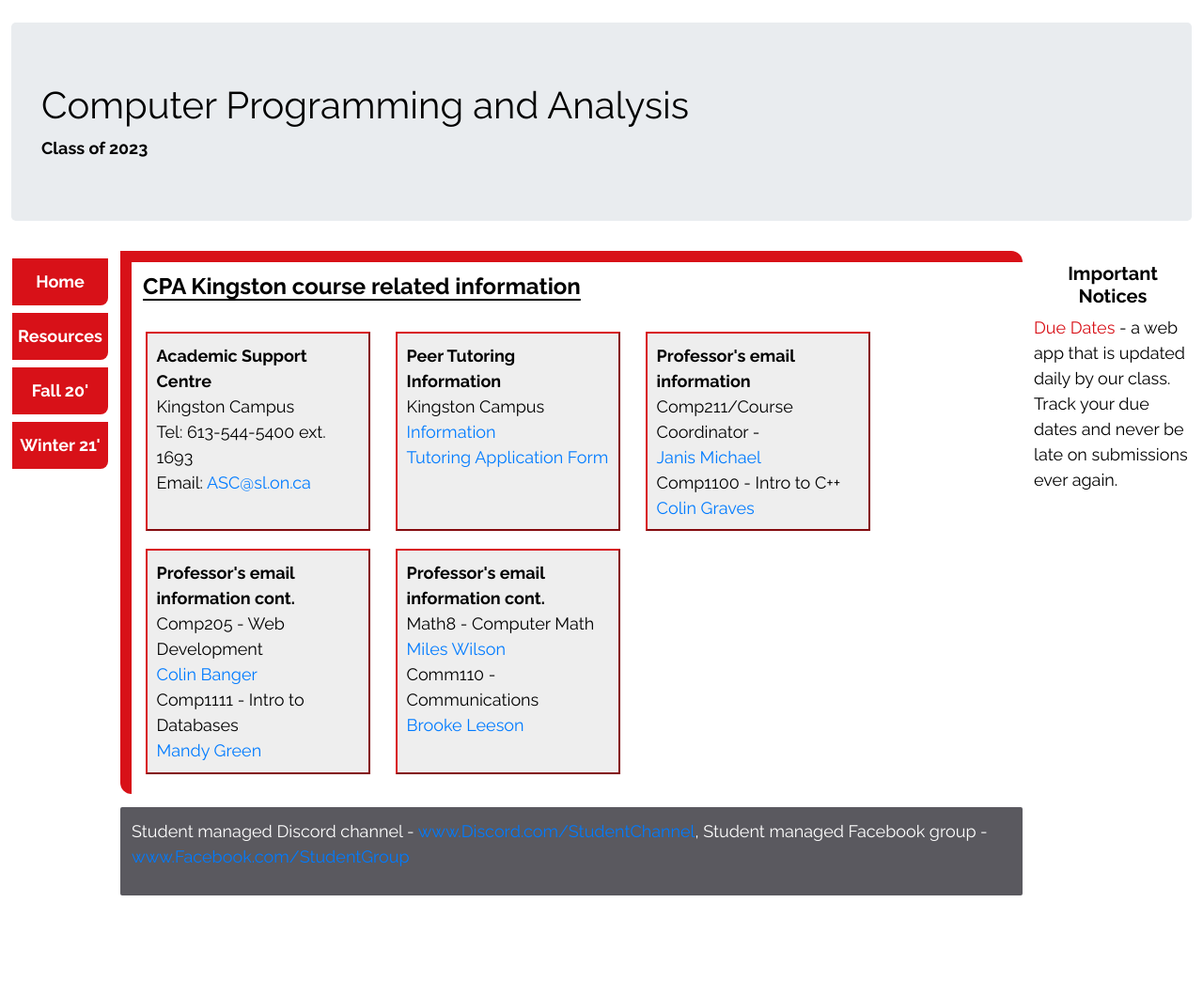
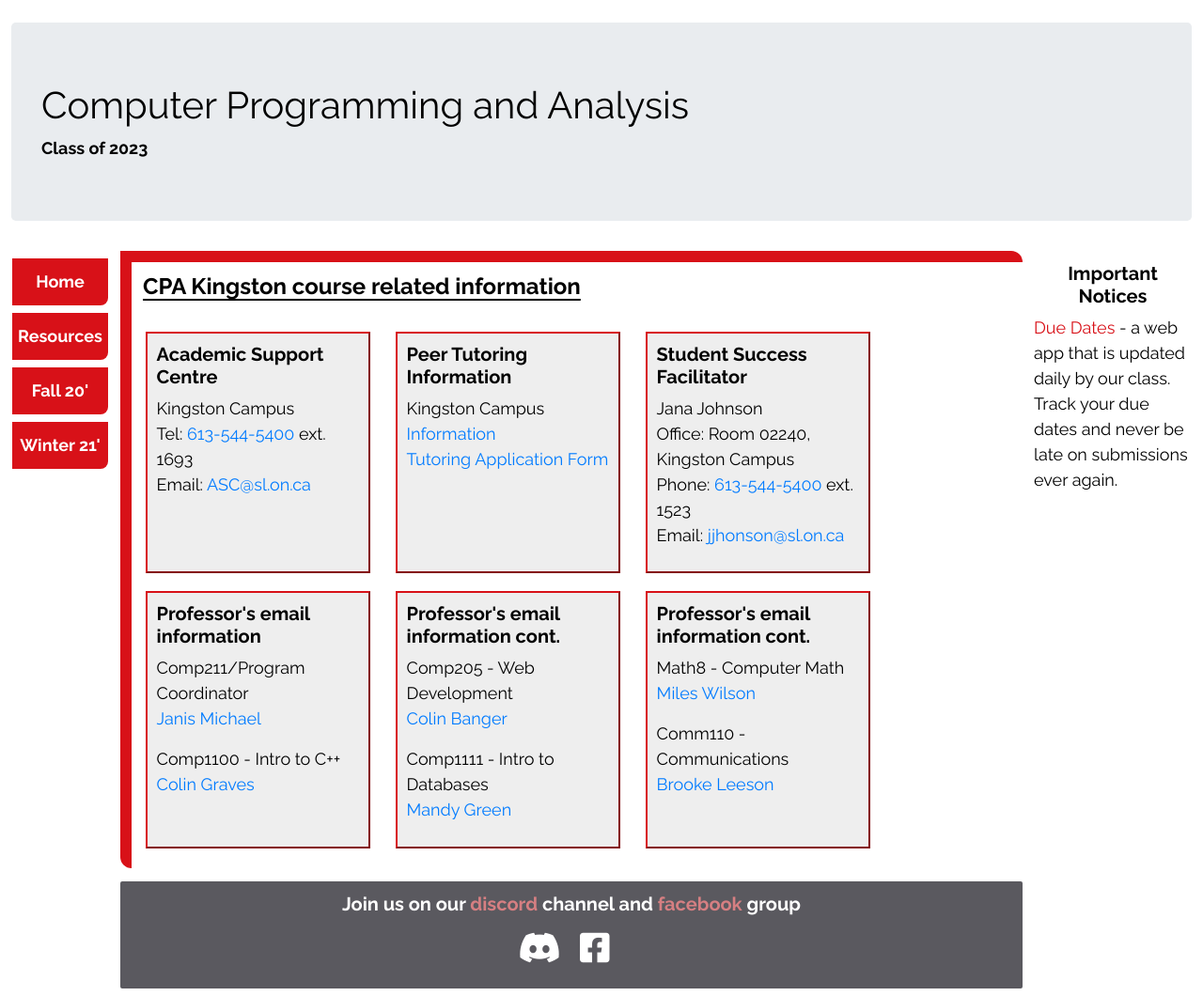
Before and after one commit to kimelizuniga/cpaclass, a plain HTML site: page page2.html in a window 1280 px wide. Shown: the whole page at 94% size. Before the commit the page ends 961 px from the top, so only its background shows below. Drawn offline with nearby package versions, Linux system fonts and the light colour scheme.

Commit message:
Add javascript and clean code

```diff
--- a/css/main.css
+++ b/css/main.css
@@ -87,10 +87,11 @@ footer {
     margin-bottom: 8px;
     margin-left: 10%;
     border-radius: 2px;
-    height: 10%;
     width: 75%;
     padding: 12px;
+    padding-bottom: 0;
     color: #FFF;
+    text-align: center;
 }
 
 li {
@@ -106,8 +107,40 @@ h4, h5 {
     font-weight: bold;
 }
 
+footer li {
+    display: inline-block;
+    font-size: 2em;
+    margin-right: 16px;
+}
+
+footer a {
+    color: white;
+}
+
+footer a:hover {
+    color: #d67f82;
+}
+
 .custom-toggler:focus {
     outline: none;
+}
+
+.redColour {
+    color: #d67f82;
+}
+
+
+/* CSS FOR STYLING MAIN BODY CONTENTS */
+
+section.mainBody a:hover
+{
+    color:  #d67f82 ;
+}
+
+section.mainBody h4 {
+    text-decoration: underline;
+    text-underline-position: under;
+    margin-bottom: 1em;
 }
 
 article.infoborder
@@ -119,18 +152,30 @@ article.infoborder
     margin-left: 1em;
 }
 
-/* CSS FOR SYLING MAIN BODY CONTENTS */
+/* GO TOP BUTTON */
 
-section.mainBody a:hover
-{
-    color:  #d67f82 ;
-}
+#goTopBtn {
+    visibility: hidden;
+    position: fixed; /* Fixed/sticky position */
+    bottom: 20px; /* Place the button at the bottom of the page */
+    right: 30px; /* Place the button 30px from the right */
+    z-index: 99; /* Make sure it does not overlap */
+    border: none; /* Remove borders */
+    outline: none; /* Remove outline */
+    background-color: #d81118; /* Set a background color */
+    color: white; /* Text color */
+    cursor: pointer; /* Add a mouse pointer on hover */
+    padding: 15px; /* Some padding */
+    border-radius: 10px; /* Rounded corners */
+    font-size: 18px; /* Increase font size */
+    transition-timing-function: ease;
+    opacity: 0;
+    transition: opacity 2s, visibility 2s;
+  }
 
-section.mainBody h4 {
-    text-decoration: underline;
-    text-underline-position: under;
-    margin-bottom: 1em;
-}
+  #goTopBtn:hover {
+      background-color: #5A595F;
+  }
 
 @media (max-width: 700px) {
 
@@ -167,8 +212,12 @@ section.mainBody h4 {
         margin: 0 auto;
     }
 
+    nav a {
+        width: 50%;
+    }
+
     nav li {
-        width: 45%;
+        width: 95%;
     }
 
 }
--- a/page2.html
+++ b/page2.html
@@ -20,46 +20,89 @@
     <section class="flexContainer">
         <nav>
             <ul>
-                <li><a href="index.html">Home</a></li>
-                <li><a href="page2.html">Resources</a></li>
-                <li><a href="firstsemester.html">Fall 20'</a></li>
-                <li><a href="index.html">Winter 21'</a></li>
+                <a href="index.html"><li>Home</li></a>
+                <a href="page2.html"><li>Resources</li></a>
+                <a href="firstsemester.html"><li>Fall 20'</li></a>
+                <a href="index.html"><li>Winter 21'</li></a>
             </ul>
         </nav>
 
         <section class="mainBody">
             <h4>CPA Kingston course related information</h4>
             <div class="row">
-                <article class="col-lg-3 infoborder"><b>Academic Support Centre</b><br>
-                Kingston Campus<br>Tel: <a href="tel:613-544-5400"></a>613-544-5400 ext. 1693<br>
-                Email: <a href="mailto:Kwritingcentre@sl.on.ca">ASC@sl.on.ca</a>
+                <article class="col-lg-3 infoborder">
+                    <h5>Academic Support Centre</h5>
+                    <ul>
+                        <li>Kingston Campus</li>
+                        <li>Tel: <a href="tel:613-544-5400">613-544-5400</a> ext. 1693</li>
+                        <li>Email: <a href="mailto:Kwritingcentre@sl.on.ca">ASC@sl.on.ca</a></li>
+                    </ul>
                 </article>
 
-                <article class="col-lg-3 infoborder"><b>Peer Tutoring Information</b><br>
-                Kingston Campus<br>
-                <a href="https://www.stlawrencecollege.ca/campuses-and-services/services-and-facilities/peer-tutoring/kingston-peer-tutor-program-information/">Information</a><br>
-                <a href="https://forms.office.com/Pages/ResponsePage.aspx?id=JzlNl7SbyUi2XGCUOT0DCwUYvvRiAoZCmMLH9E045-tURDFXM0lYMUlGSTRHMEFTRVpDREpESlE2NiQlQCN0PWcu">Tutoring Application Form</a>
+                <article class="col-lg-3 infoborder">
+                    <h5>Peer Tutoring Information</h5>
+                    <ul>
+                        <li>Kingston Campus</li>
+                        <li>
+                            <a href="https://www.stlawrencecollege.ca/campuses-and-services/services-and-facilities/peer-tutoring/kingston-peer-tutor-program-information/">Information</a>
+                        </li>
+                        <li>
+                            <a href="https://forms.office.com/Pages/ResponsePage.aspx?id=JzlNl7SbyUi2XGCUOT0DCwUYvvRiAoZCmMLH9E045-tURDFXM0lYMUlGSTRHMEFTRVpDREpESlE2NiQlQCN0PWcu">Tutoring Application Form</a>
+                        </li>
+                    </ul>
+
                 </article>
 
-                <article class="col-lg-3 infoborder"><b>Professor's email information</b><br
-                >Comp211/Course Coordinator - <br>
-                <a href="mailto:jmichael@sl.on.ca">Janis Michael</a><br>
-                Comp1100 - Intro to C++ <br>
-                <a href="mailto:CGraves@sl.on.ca">Colin Graves</a>
+                <article class="col-lg-3 infoborder">
+                    <h5>Student Success Facilitator</h5>
+                    <ul>
+                        <li>Jana Johnson</li>
+                        <li>Office: Room 02240, Kingston Campus</li>
+                        <li>Phone: <a href="tel:613-544-5400">613-544-5400</a> ext. 1523</li>
+                        <li>Email: <a href="jjohnson@sl.on.ca">jjhonson@sl.on.ca</a></li>
+                    </ul>
                 </article>
 
-                <article class="col-lg-3 infoborder"><b>Professor's email information cont.</b><br>
-                Comp205 - Web Development <br>
-                <a href="mailto:cbanger@sl.on.ca">Colin Banger</a><br>
-                Comp1111 - Intro to Databases<br>
-                <a href="mailto:mgreen@sl.on.ca">Mandy Green</a>
+                <article class="col-lg-3 infoborder">
+                    <h5>Professor's email information</h5>
+                    <ul>
+                        <li class="mb-3">
+                            Comp211/Program Coordinator
+                            <a class="d-block" href="mailto:jmichael@sl.on.ca">Janis Michael</a>
+                        </li>
+                        <li class="mb-3">
+                            Comp1100 - Intro to C++
+                            <a class="d-block" href="mailto:CGraves@sl.on.ca">Colin Graves</a>
+                        </li>
+                    </ul>
                 </article>
 
-                <article class="col-lg-3 infoborder"><b>Professor's email information cont.</b><br>
-                Math8 - Computer Math<br>
-                <a href="mailto:MCWilson@sl.on.ca">Miles Wilson</a><br>
-                Comm110 - Communications<br>
-                <a href="Bleeson@sl.on.ca">Brooke Leeson</a>
+                <article class="col-lg-3 infoborder">
+                    <h5>Professor's email information cont.</h5>
+                    <ul>
+                        <li class="mb-3">
+                            Comp205 - Web Development
+                            <a class="d-block" href="mailto:cbanger@sl.on.ca">Colin Banger</a>
+                        </li>
+                        <li class="mb-3">
+                            Comp1111 - Intro to Databases
+                            <a class="d-block" href="mailto:mgreen@sl.on.ca">Mandy Green</a>
+                        </li>
+                    </ul>
+                </article>
+
+                <article class="col-lg-3 infoborder">
+                    <h5>Professor's email information cont.</h5>
+                    <ul>
+                        <li class="mb-3">
+                            Math8 - Computer Math
+                            <a class="d-block" href="mailto:MCWilson@sl.on.ca">Miles Wilson</a>
+                        </li>
+                        <li class="mb-3">
+                            Comm110 - Communications
+                            <a class="d-block" href="mailto:Bleeson@sl.on.ca">Brooke Leeson</a>
+                        </li>
+                    </ul>
                 </article>
 
             </div>
@@ -80,16 +123,24 @@
     </section>
 
     <footer>
-        <p>
-            Student managed Discord channel - <a href="https://discord.gg/dYcxep">www.Discord.com/StudentChannel</a>,
-            Student managed Facebook group - <a href="https://www.facebook.com/groups/831296840608338/">www.Facebook.com/StudentGroup</a>
-        </p>
+        <h5>Join us on our
+            <a class="redColour" href="/">discord</a>
+            channel and
+            <a class="redColour" href="/">facebook</a>
+            group
+       </h5>
+        <ul>
+            <li><a href=""><i class="fab fa-discord"></i></a></li>
+            <li><a href=""><i class="fab fa-facebook-square"></i></a></li>
+        </ul>
     </footer>
 
-
+    <button onclick="topFunction()" id="goTopBtn" title="Go to top"><i class="fas fa-chevron-up"></i></button>
 
     <script src="https://cdnjs.cloudflare.com/ajax/libs/jquery/3.5.1/jquery.slim.min.js"></script>
     <script src="https://cdnjs.cloudflare.com/ajax/libs/popper.js/1.16.1/umd/popper.min.js"></script>
     <script src="https://cdnjs.cloudflare.com/ajax/libs/twitter-bootstrap/4.5.2/js/bootstrap.min.js"></script>
+    <script src="scripts/main.js"></script>
+
 </body>
 </html>
--- /dev/null
+++ b/scripts/main.js
@@ -0,0 +1,43 @@
+mybutton = document.getElementById("goTopBtn");
+
+let isScrolling = false;
+
+// Listen for scroll events
+window.addEventListener('scroll', function ( event ) {
+
+	// Clear our timeout throughout the scroll
+	window.clearTimeout( isScrolling );
+
+	// Set a timeout to run after scrolling ends
+	isScrolling = setTimeout(function() {
+
+        // Run the callback
+        setTimeout(function(){
+            mybutton.style.visibility = "hidden";
+            mybutton.style.opacity = "0";
+        }, 4000);
+	}, 66);
+
+}, false);
+
+// When the user scrolls down 20px from the top of the document, show the button
+window.onscroll = function() {scrollFunction()};
+
+function scrollFunction() {
+  if (document.body.scrollTop > 20 || document.documentElement.scrollTop > 20) {
+    mybutton.style.visibility= "visible";
+    mybutton.style.opacity= "1";
+  } else {
+    mybutton.style.visibility = "hidden";
+    mybutton.style.opacity = "0";
+  }
+}
+
+
+
+
+// When the user clicks on the button, scroll to the top of the document
+function topFunction() {
+    document.body.scrollTop = 0; // For Safari
+    document.documentElement.scrollTop = 0; // For Chrome, Firefox, IE and Opera
+  }
```
Also changed, not shown: firstsemester.html (+17 -6 lines), index.html (+16 -6 lines).
